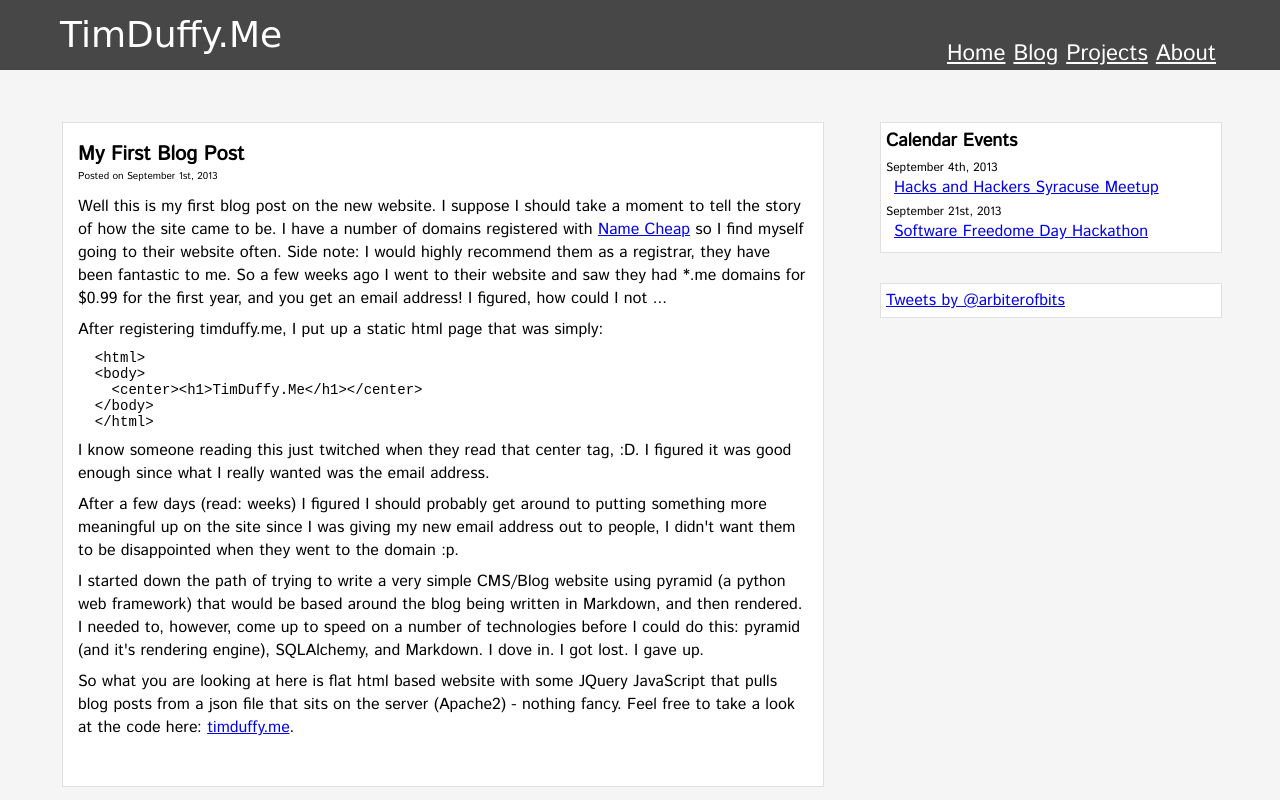
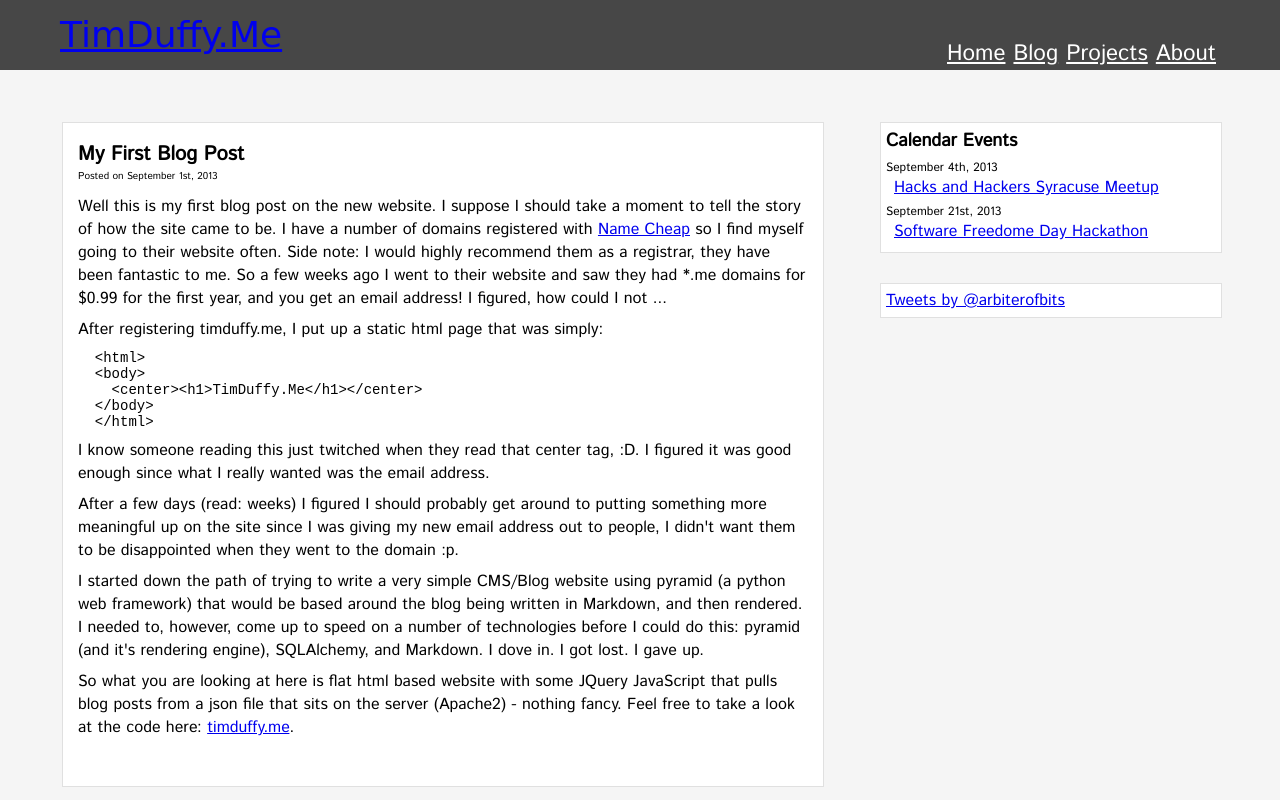
Before and after one commit to thequbit/timduffy.me, a plain HTML site: page revA/blog.html in a window 1280 px wide. Drawn offline with nearby package versions, Linux system fonts and the light colour scheme; a web font is replaced by a local one.

Commit message:
added link to home

```diff
--- a/revA/blog.html
+++ b/revA/blog.html
@@ -16,7 +16,7 @@
 	<header id="header">
 		<div class="insideheader">
 			<div class="sitetitle">
-				TimDuffy.Me
+				<a href="index.html">TimDuffy.Me</a>
 			</div>
 			<nav id="nav">
 				<ul>
```
Also changed, not shown: revA/editor.html (+1 -1 lines), revA/index.html (+1 -1 lines).
